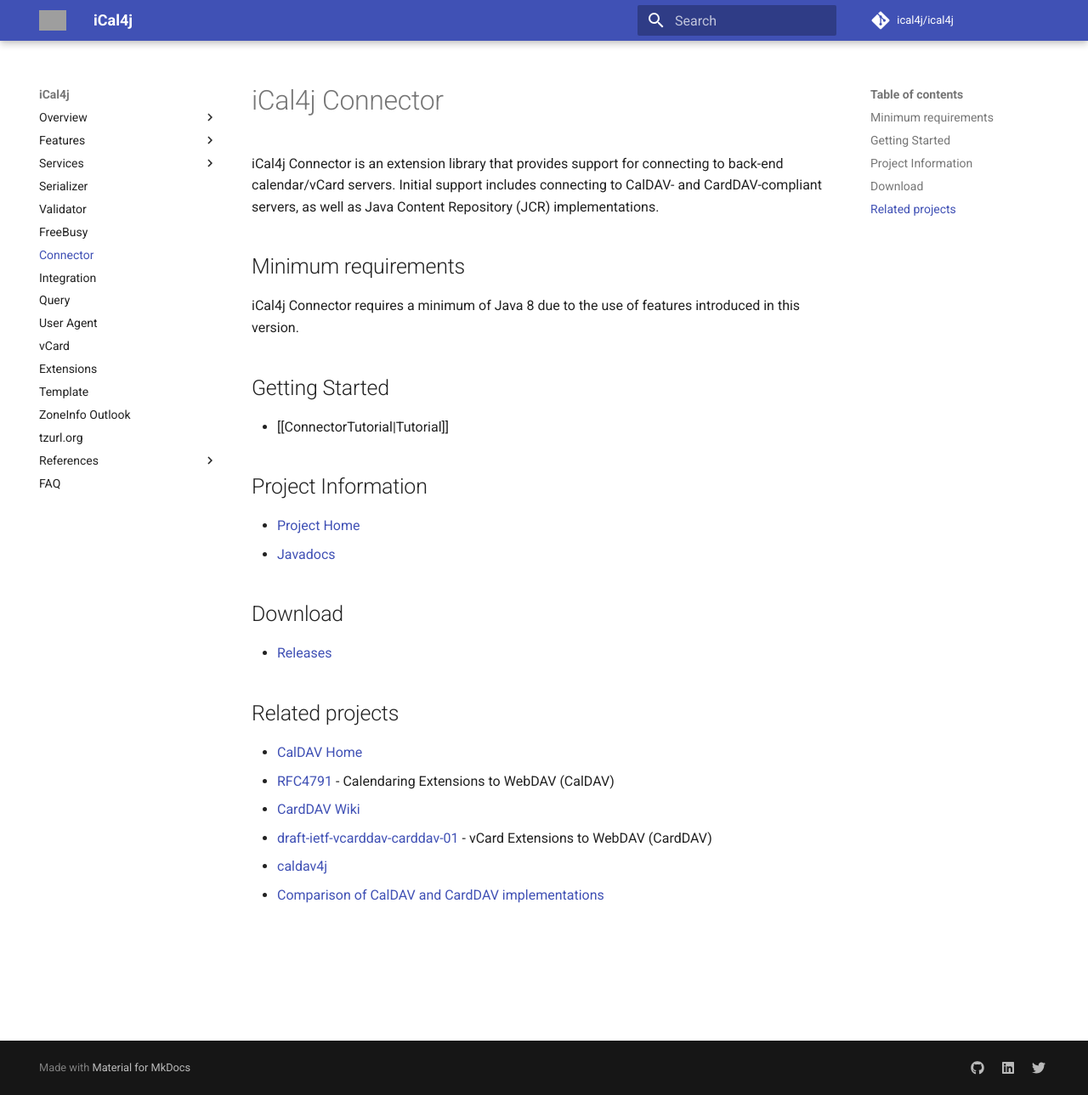
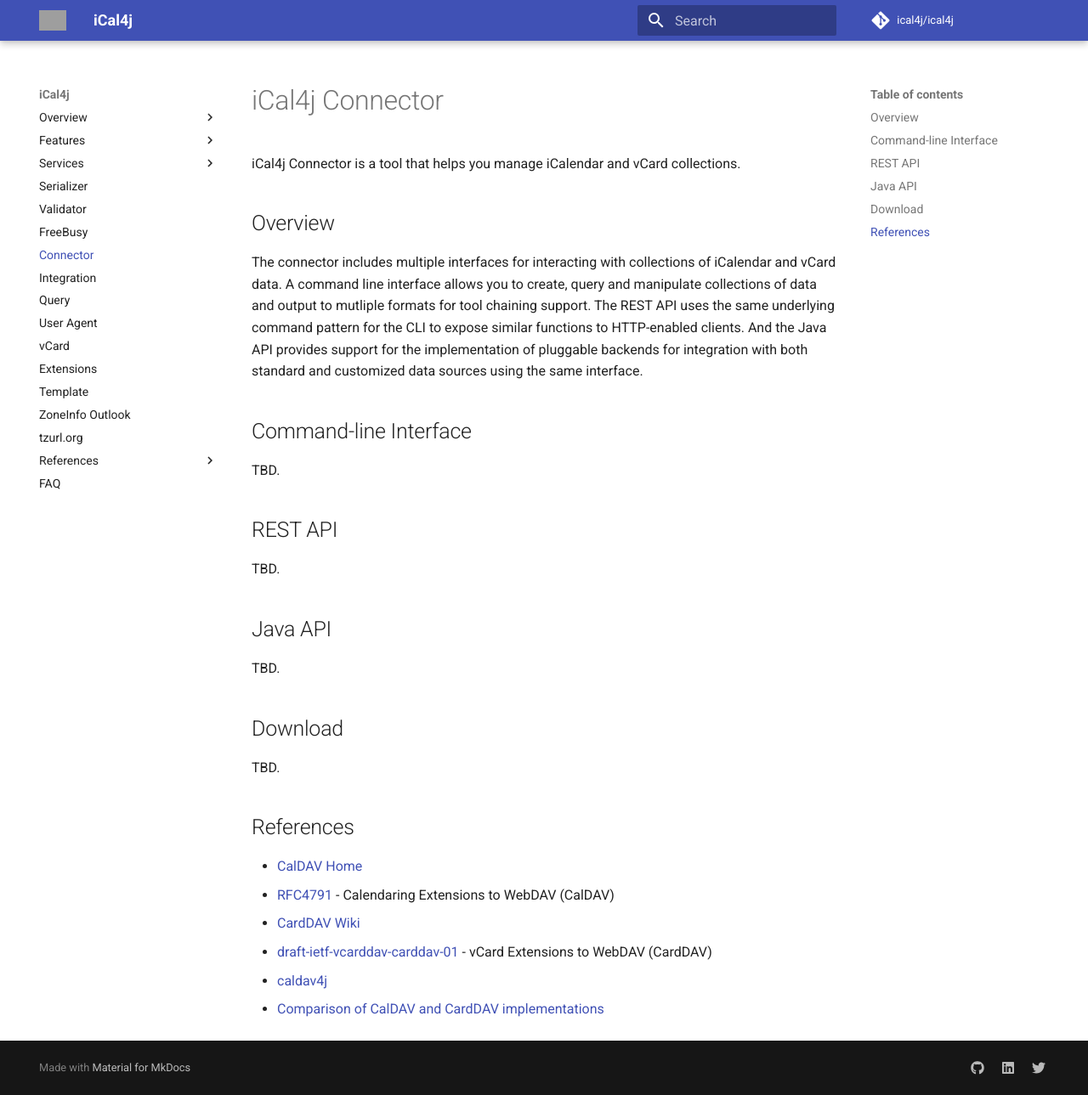
Before and after one commit to ical4j/ical4j-user-guide, an MkDocs documentation site: the page built from docs/connector.md, in a window 1280 px wide and 1289 px high. Shown: the whole window at 85% size. Built offline with MkDocs 1.6.1 and Material for MkDocs 9.7.7, drawn with Linux system fonts in a browser that asks for light colours; comment, search, counter and statistics services are not loaded; grey boxes are pictures that could not be loaded.

Commit message:
Updated connector skeleton docs

```diff
--- a/docs/connector.md
+++ b/docs/connector.md
@@ -1,25 +1,32 @@
 # iCal4j Connector
 
-iCal4j Connector is an extension library that provides support for connecting to back-end calendar/vCard servers. Initial support includes connecting to CalDAV- and CardDAV-compliant servers, as well as Java Content Repository (JCR) implementations.
+iCal4j Connector is a tool that helps you manage iCalendar and vCard collections.
 
-## Minimum requirements
+## Overview
 
-iCal4j Connector requires a minimum of Java 8 due to the use of features introduced in this version.
+The connector includes multiple interfaces for interacting with collections of iCalendar and vCard data. A
+command line interface allows you to create, query and manipulate collections of data and output to mutliple
+formats for tool chaining support. The REST API uses the same underlying command pattern for the CLI to expose
+similar functions to HTTP-enabled clients. And the Java API provides support for the implementation of pluggable
+backends for integration with both standard and customized data sources using the same interface.
 
-## Getting Started
+## Command-line Interface
 
-* [[ConnectorTutorial|Tutorial]]
+TBD.
 
-## Project Information
+## REST API
 
-* [Project Home](http://github.com/ical4j/ical4j-connector/)
-* [Javadocs](http://ical4j.github.io/docs/ical4j-connector/api/)
+TBD.
+
+## Java API
+
+TBD.
 
 ## Download
 
-* [Releases](https://bintray.com/ical4j/maven/ical4j-connector)
+TBD.
 
-## Related projects
+## References
 
 * [CalDAV Home](http://caldav.calconnect.org/)
 * [RFC4791](http://www.ietf.org/rfc/rfc4791.txt) - Calendaring Extensions to WebDAV (CalDAV)
```
